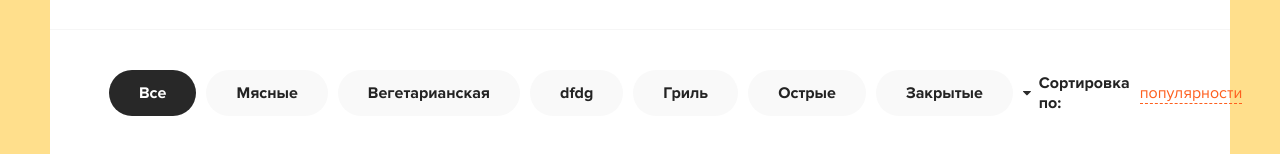
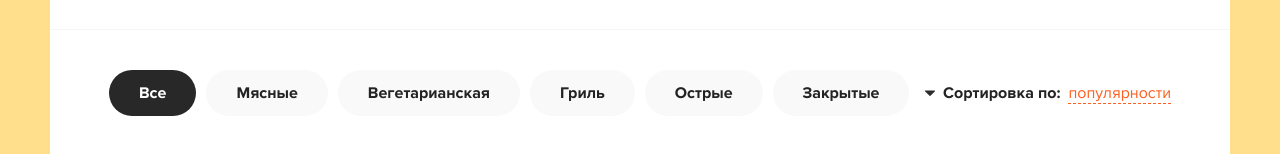
Before and after one commit to arrow767/react-pizza, a React (Create React App) app in the folder react-pizza/: page / in a window 1280 px wide. Shown: the part 152-306 px from the top of the page. Built offline with nearby package versions, Linux system fonts and the light colour scheme.

Commit message:
Урок 7(3)

```diff
--- a/react-pizza/src/App.js
+++ b/react-pizza/src/App.js
@@ -1,7 +1,7 @@
 import React from 'react';
 import axios from 'axios';
 import {setPizzas} from './redux/actions/pizzas'
-import {useSelector, useDispatch} from 'react-redux'
+import {useDispatch} from 'react-redux'
 
 // import logo from './logo.svg';
 // import './App.css';
@@ -12,15 +12,9 @@ import { Route } from 'react-router-dom';
 
 function App(){
     const dispatch = useDispatch()
-    const {items} = useSelector(({pizzas, filters}) => {
-        return({
-            items: pizzas.items,
-            sortBy: filters.sortBy
-        })
 
-    })
-    console.log(window.store.getState())
-    console.log(items)
+    // console.log(window.store.getState())
+    // console.log(items)
     React.useEffect(()=> {
             axios.get('http://localhost:3000/db.json').then(({ data }) => {
                 dispatch(setPizzas(data.pizzas))
@@ -30,7 +24,7 @@ function App(){
         <div className="wrapper">
             <Header />
             <div className="content">
-                <Route path="/" render={() => <Home items={items} />} exact />
+                <Route path="/" component = {Home} exact />
                 <Route path="/cart" component={Cart} exact />
             </div>
         </div>
--- a/react-pizza/src/components/Categories.jsx
+++ b/react-pizza/src/components/Categories.jsx
@@ -33,13 +33,14 @@ import React from 'react';
 //   }
 // }
 
-function Categories({ items, onClickItem }) {
+const Categories = React.memo(function Categories({ items, onClickItem }) {
   const [activeItem, setActiveItem] = React.useState(null);
 
   // const [count, setCount] = React.useState(null)
 
   const onSelectItem = (index) => {
     setActiveItem(index);
+    onClickItem(index);
     // setCount((num) => num + 1)
     // console.log(setCount);
   };
@@ -68,6 +69,6 @@ function Categories({ items, onClickItem }) {
         </ul>
       </div>
   );
-}
+})
 
 export default Categories;
--- a/react-pizza/src/components/PizzaBlock.jsx
+++ b/react-pizza/src/components/PizzaBlock.jsx
@@ -8,7 +8,7 @@ function PizzaBlock({ name, imageUrl, price, types, sizes }) {
   const [activeType, setActiveType] = React.useState(types[0]);
   const [activeSize, setActiveSize] = React.useState(sizes[0]);
 
-  console.log(name, types);
+  // console.log(name, types);
 
   const onSelectType = (index) => {
     setActiveType(index);
--- a/react-pizza/src/components/SortPopup.jsx
+++ b/react-pizza/src/components/SortPopup.jsx
@@ -1,6 +1,6 @@
 import React from 'react';
 
-function SortPopup({ items }) {
+const SortPopup = React.memo(function SortPopup({ items }) {
   const [visiblePopup, setVisiblePopup] = React.useState(false); //для скрытия попапа
   const [activeItem, setActiveItem] = React.useState(0); //для выделения активных элементов
   const sortRef = React.useRef();
@@ -63,6 +63,6 @@ function SortPopup({ items }) {
         )}
       </div>
   );
-}
+})
 
 export default SortPopup;
--- a/react-pizza/src/pages/Home.jsx
+++ b/react-pizza/src/pages/Home.jsx
@@ -1,15 +1,31 @@
 import React from 'react';
 import { Categories, SortPopup, PizzaBlock } from '../components';
+import {useSelector, useDispatch} from "react-redux";
+import {setCategory} from "../redux/actions/filters";
 
-function Home({ items }) {
+
+const categoryNames = ['Мясные', 'Вегетарианская', 'Гриль', 'Острые', 'Закрытые']
+const sortItems = [{name: 'популярности', type:'popular'}, {name:'цена', type:'price'}, {name: 'алфавит', type:'alphabet'}]
+function Home() {
+    const dispatch = useDispatch()
+    const items = useSelector(({pizzas}) => pizzas.items)
+
+    const onSelectCategory = React.useCallback(index => {
+        dispatch(setCategory(index))
+    }, [])
+
+
+
+
+
   return (
     <div className="container">
       <div className="content__top">
         <Categories
-          onClickItem={(name) => console.log(name)}
-          items={['Мясные', 'Вегетарианская', 'dfdg', 'Гриль', 'Острые', 'Закрытые']}
+          onClickItem={onSelectCategory}
+          items={categoryNames}
         />
-        <SortPopup items={[{name: 'популярности', type:'popular'}, {name:'цена', type:'price'}, {name: 'алфавит', type:'alphabet'}]} />
+        <SortPopup items={sortItems} />
       </div>
       <h2 className="content__title">Все пиццы</h2>
       <div className="content__items">
--- a/react-pizza/src/redux/actions/filters.js
+++ b/react-pizza/src/redux/actions/filters.js
@@ -1,9 +1,9 @@
-const setSortBy = (name)=> ({
+export const setSortBy = (name)=> ({
     type: 'SET_SORT_BY',
     payload: name
 })
 
-const setCategory = (catIndex)=>({
+export const setCategory = (catIndex)=>({
     type: 'SET_CATEGORY',
     payload: catIndex
 })
```
Lines whose indentation alone changed are shown as unchanged.
